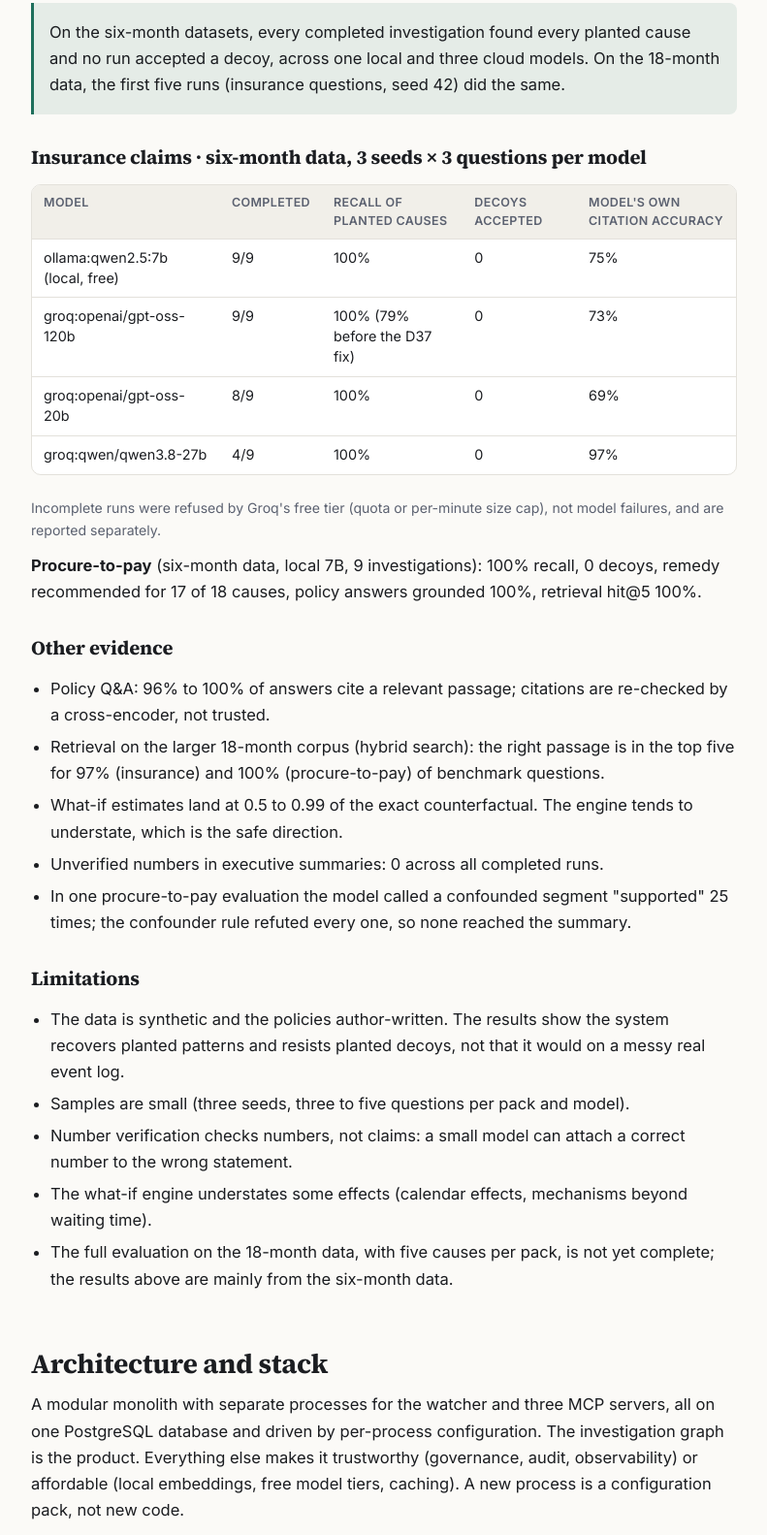
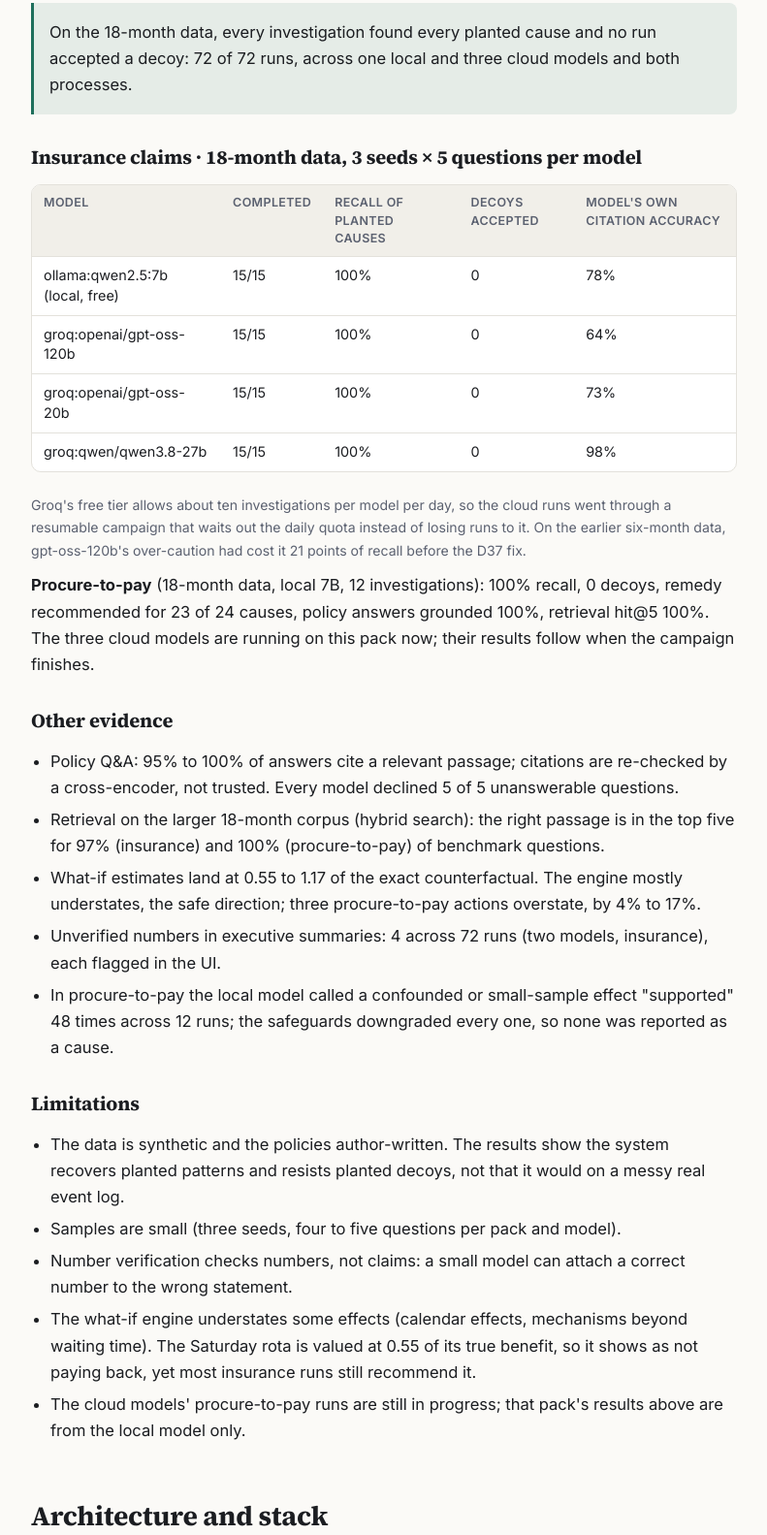
Before and after one commit to Aqueel13/watchdog-casestudy, a plain HTML site: page index.html in a window 1280 px wide. Shown: the part 5055-6638 px from the top of the page at 97% size, without its empty margins (244-1035 px from the left). Drawn offline with Linux system fonts and the light colour scheme.

Commit message:
Results: 18-month evaluation for every model on insurance
The results section showed the six-month runs. It now reports the 18-month
data: insurance 60 of 60 runs across the local and three Groq models with
100% recall and 0 decoys accepted; procure-to-pay from the local model, with
the Groq runs in progress. Other evidence, limitations and the roadmap are
updated to match (the local 18-month evaluation is done), and a new
limitation notes that the Saturday rota is recommended although its what-if
shows it not paying back.

Co-Authored-By: Claude Opus 5.5 <noreply@anthropic.com>

```diff
--- a/index.html
+++ b/index.html
@@ -272,34 +272,34 @@ footer{margin:4rem 0 0;padding:2rem 0 3rem;border-top:1px solid var(--line);font
 
 <section id="results">
   <h2>Results</h2>
-  <div class="callout"><p>On the six-month datasets, every completed investigation found every planted cause and no run accepted a decoy, across one local and three cloud models. On the 18-month data, the first five runs (insurance questions, seed 42) did the same.</p></div>
-  <h3>Insurance claims · six-month data, 3 seeds × 3 questions per model</h3>
+  <div class="callout"><p>On the 18-month data, every investigation found every planted cause and no run accepted a decoy: 72 of 72 runs, across one local and three cloud models and both processes.</p></div>
+  <h3>Insurance claims · 18-month data, 3 seeds × 5 questions per model</h3>
   <div class="table-scroll"><table>
     <thead><tr><th>Model</th><th>Completed</th><th>Recall of planted causes</th><th>Decoys accepted</th><th>Model's own citation accuracy</th></tr></thead>
     <tbody>
-      <tr><td>ollama:qwen2.5:7b (local, free)</td><td class="num">9/9</td><td>100%</td><td class="num">0</td><td class="num">75%</td></tr>
-      <tr><td>groq:openai/gpt-oss-120b</td><td class="num">9/9</td><td>100% (79% before the D37 fix)</td><td class="num">0</td><td class="num">73%</td></tr>
-      <tr><td>groq:openai/gpt-oss-20b</td><td class="num">8/9</td><td>100%</td><td class="num">0</td><td class="num">69%</td></tr>
-      <tr><td>groq:qwen/qwen3.8-27b</td><td class="num">4/9</td><td>100%</td><td class="num">0</td><td class="num">97%</td></tr>
+      <tr><td>ollama:qwen2.5:7b (local, free)</td><td class="num">15/15</td><td>100%</td><td class="num">0</td><td class="num">78%</td></tr>
+      <tr><td>groq:openai/gpt-oss-120b</td><td class="num">15/15</td><td>100%</td><td class="num">0</td><td class="num">64%</td></tr>
+      <tr><td>groq:openai/gpt-oss-20b</td><td class="num">15/15</td><td>100%</td><td class="num">0</td><td class="num">73%</td></tr>
+      <tr><td>groq:qwen/qwen3.8-27b</td><td class="num">15/15</td><td>100%</td><td class="num">0</td><td class="num">98%</td></tr>
     </tbody>
   </table></div>
-  <p class="note">Incomplete runs were refused by Groq's free tier (quota or per-minute size cap), not model failures, and are reported separately.</p>
-  <p><strong>Procure-to-pay</strong> (six-month data, local 7B, 9 investigations): 100% recall, 0 decoys, remedy recommended for 17 of 18 causes, policy answers grounded 100%, retrieval hit@5 100%.</p>
+  <p class="note">Groq's free tier allows about ten investigations per model per day, so the cloud runs went through a resumable campaign that waits out the daily quota instead of losing runs to it. On the earlier six-month data, gpt-oss-120b's over-caution had cost it 21 points of recall before the D37 fix.</p>
+  <p><strong>Procure-to-pay</strong> (18-month data, local 7B, 12 investigations): 100% recall, 0 decoys, remedy recommended for 23 of 24 causes, policy answers grounded 100%, retrieval hit@5 100%. The three cloud models are running on this pack now; their results follow when the campaign finishes.</p>
   <h3>Other evidence</h3>
   <ul>
-    <li>Policy Q&amp;A: 96% to 100% of answers cite a relevant passage; citations are re-checked by a cross-encoder, not trusted.</li>
+    <li>Policy Q&amp;A: 95% to 100% of answers cite a relevant passage; citations are re-checked by a cross-encoder, not trusted. Every model declined 5 of 5 unanswerable questions.</li>
     <li>Retrieval on the larger 18-month corpus (hybrid search): the right passage is in the top five for 97% (insurance) and 100% (procure-to-pay) of benchmark questions.</li>
-    <li>What-if estimates land at 0.5 to 0.99 of the exact counterfactual. The engine tends to understate, which is the safe direction.</li>
-    <li>Unverified numbers in executive summaries: 0 across all completed runs.</li>
-    <li>In one procure-to-pay evaluation the model called a confounded segment "supported" 25 times; the confounder rule refuted every one, so none reached the summary.</li>
+    <li>What-if estimates land at 0.55 to 1.17 of the exact counterfactual. The engine mostly understates, the safe direction; three procure-to-pay actions overstate, by 4% to 17%.</li>
+    <li>Unverified numbers in executive summaries: 4 across 72 runs (two models, insurance), each flagged in the UI.</li>
+    <li>In procure-to-pay the local model called a confounded or small-sample effect "supported" 48 times across 12 runs; the safeguards downgraded every one, so none was reported as a cause.</li>
   </ul>
   <h3>Limitations</h3>
   <ul>
     <li>The data is synthetic and the policies author-written. The results show the system recovers planted patterns and resists planted decoys, not that it would on a messy real event log.</li>
-    <li>Samples are small (three seeds, three to five questions per pack and model).</li>
+    <li>Samples are small (three seeds, four to five questions per pack and model).</li>
     <li>Number verification checks numbers, not claims: a small model can attach a correct number to the wrong statement.</li>
-    <li>The what-if engine understates some effects (calendar effects, mechanisms beyond waiting time).</li>
-    <li>The full evaluation on the 18-month data, with five causes per pack, is not yet complete; the results above are mainly from the six-month data.</li>
+    <li>The what-if engine understates some effects (calendar effects, mechanisms beyond waiting time). The Saturday rota is valued at 0.55 of its true benefit, so it shows as not paying back, yet most insurance runs still recommend it.</li>
+    <li>The cloud models' procure-to-pay runs are still in progress; that pack's results above are from the local model only.</li>
   </ul>
 </section>
 
@@ -463,11 +463,11 @@ footer{margin:4rem 0 0;padding:2rem 0 3rem;border-top:1px solid var(--line);font
   <h2>Roadmap</h2>
   <p>The remaining work turns the live demo into a finished showpiece.</p>
   <ol style="list-style:none;padding-left:0">
-    <li><span class="badge open">Open</span><strong>Complete the 18-month evaluation:</strong> local 7B model on both packs, three seeds, then rebuild the evaluation report.</li>
+    <li><span class="badge">Done</span><strong>Complete the 18-month evaluation:</strong> local 7B model on both packs, three seeds, then rebuild the evaluation report.</li>
     <li><span class="badge">Done</span><strong>Re-record showcase runs</strong> on the new data, so visitors can replay investigations without spending model quota.</li>
     <li><span class="badge">Done</span><strong>Public deployment:</strong> HTTPS, production settings, a cloud model protected by the rate limits, and showcase runs shipped with it.</li>
     <li><span class="badge">Done</span><strong>GitHub sign-in</strong> for visitors, with read-only access by default.</li>
-    <li><span class="badge open">Open</span><strong>Re-run the cloud models</strong> on the 18-month data, paced for free-tier limits.</li>
+    <li><span class="badge open">Open</span><strong>Re-run the cloud models</strong> on the 18-month data, paced for free-tier limits. Insurance is done (45 of 45 runs); procure-to-pay is running.</li>
     <li><span class="badge open">Open</span><strong>Demo video</strong> (about 4½ minutes) recorded against the live URL.</li>
   </ol>
   <p class="note">Deliberately out of scope: multi-tenancy, Kubernetes, streaming platforms, a third process pack.</p>
```
